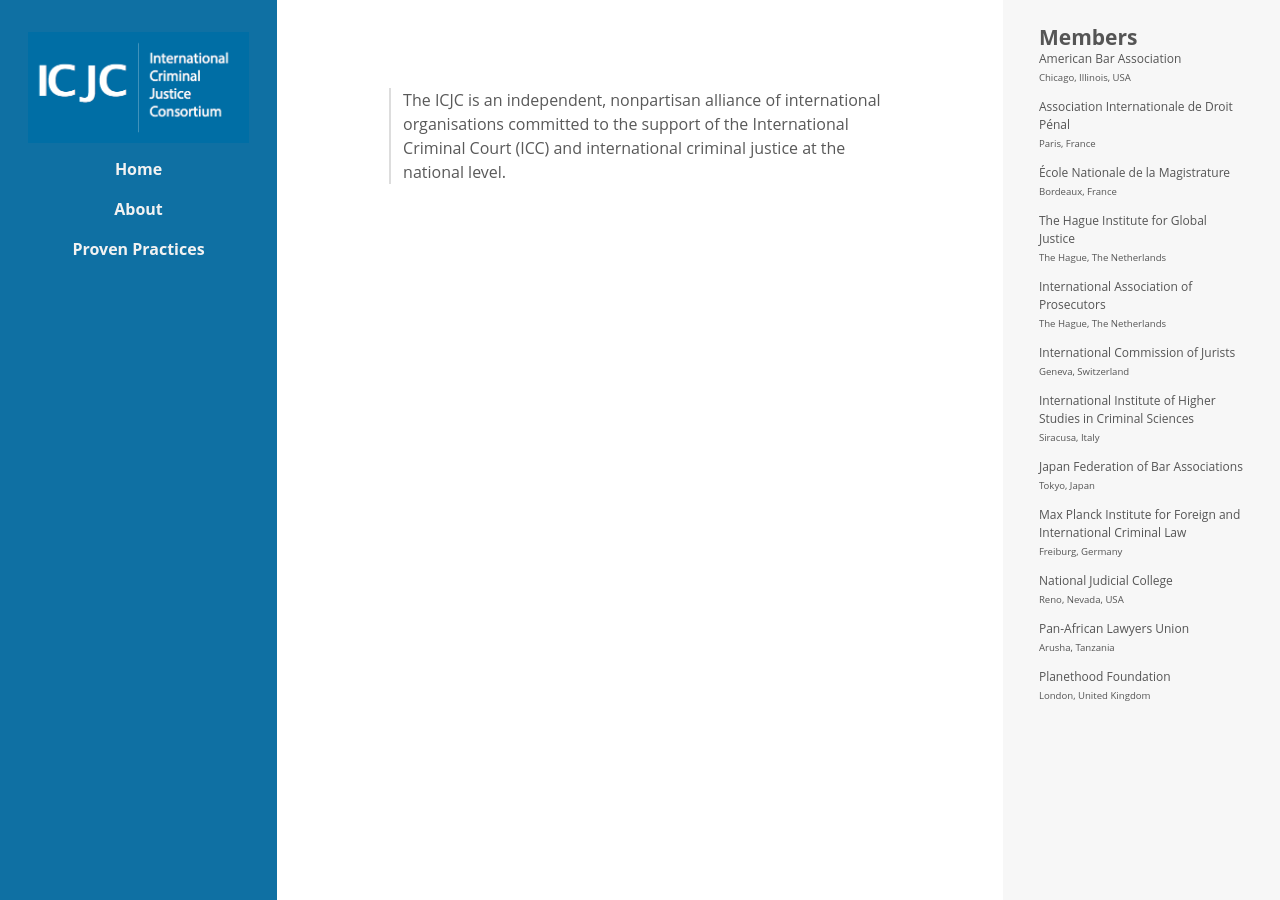
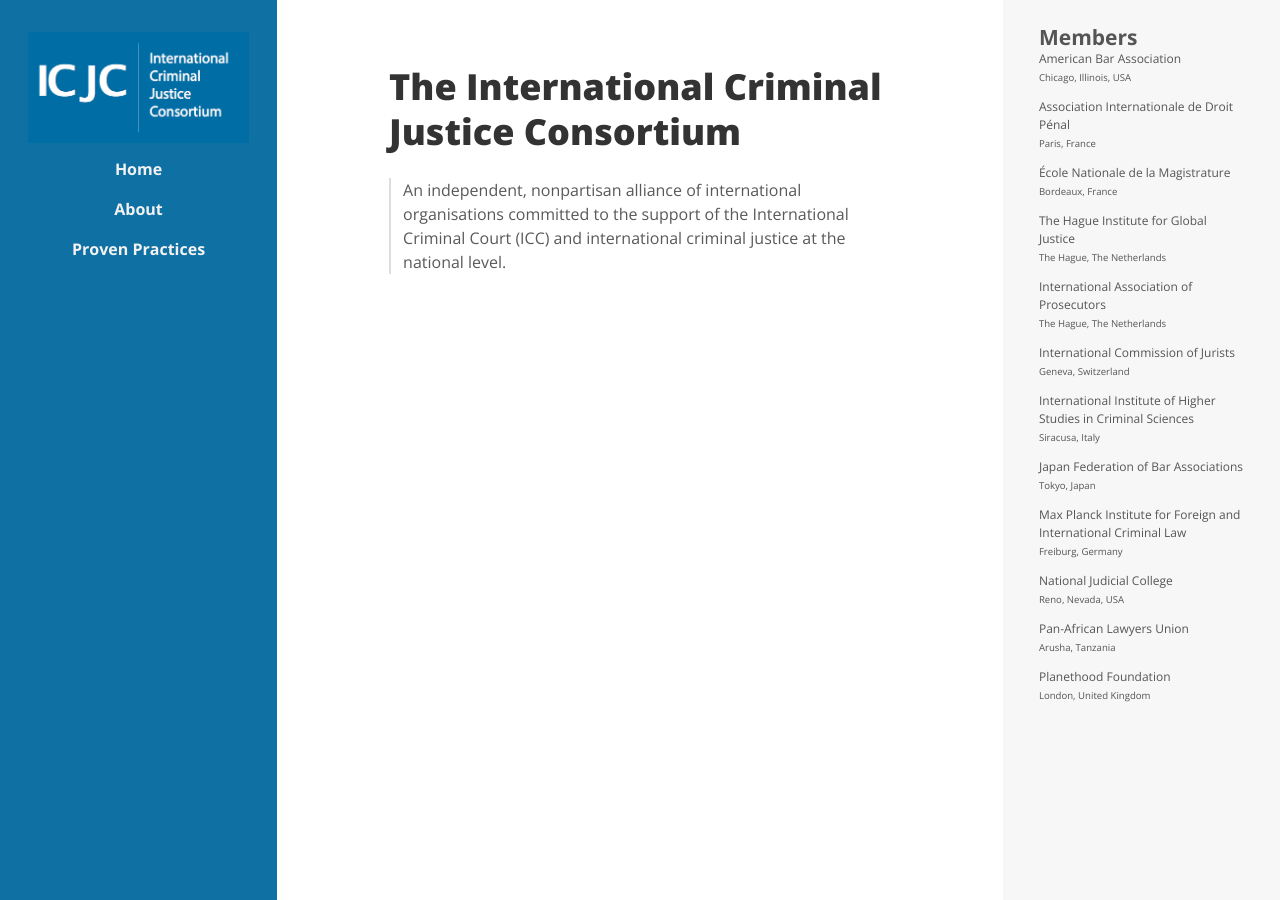
Before and after one commit to ehbrandon/icj-consortium.org, a Jekyll site: the page built from src/index.md, in a window 1280 px wide. Built offline with Jekyll 4.4.1, drawn with Linux system fonts in a browser that asks for light colours.

Commit message:
add web font

```diff
--- a/src/_includes/global/head.html
+++ b/src/_includes/global/head.html
@@ -55,5 +55,5 @@
       {% include global/analytics.html %}
     {% endif %}
 
-
+<link href='http://fonts.googleapis.com/css?family=Open+Sans:400italic,700italic,800italic,400,700,800' rel='stylesheet' type='text/css'>
   </head>
--- a/src/assets/css/_sass/base/_typography.scss
+++ b/src/assets/css/_sass/base/_typography.scss
@@ -16,6 +16,7 @@
 
 h1 {
   font-size: $base-font-size * 2.25; // 16 * 2.25 = 36px
+  font-weight: 800;
 }
 
 h2 {
--- a/src/index.md
+++ b/src/index.md
@@ -2,5 +2,6 @@
 sharing: false
 category: home
 comments: false
+title: The International Criminal Justice Consortium
 ---
-> The ICJC is an independent, nonpartisan alliance of international organisations committed to the support of the International Criminal Court (ICC) and international criminal justice at the national level.
+> An independent, nonpartisan alliance of international organisations committed to the support of the International Criminal Court (ICC) and international criminal justice at the national level.
```
Also changed, not shown: 6 other files.
